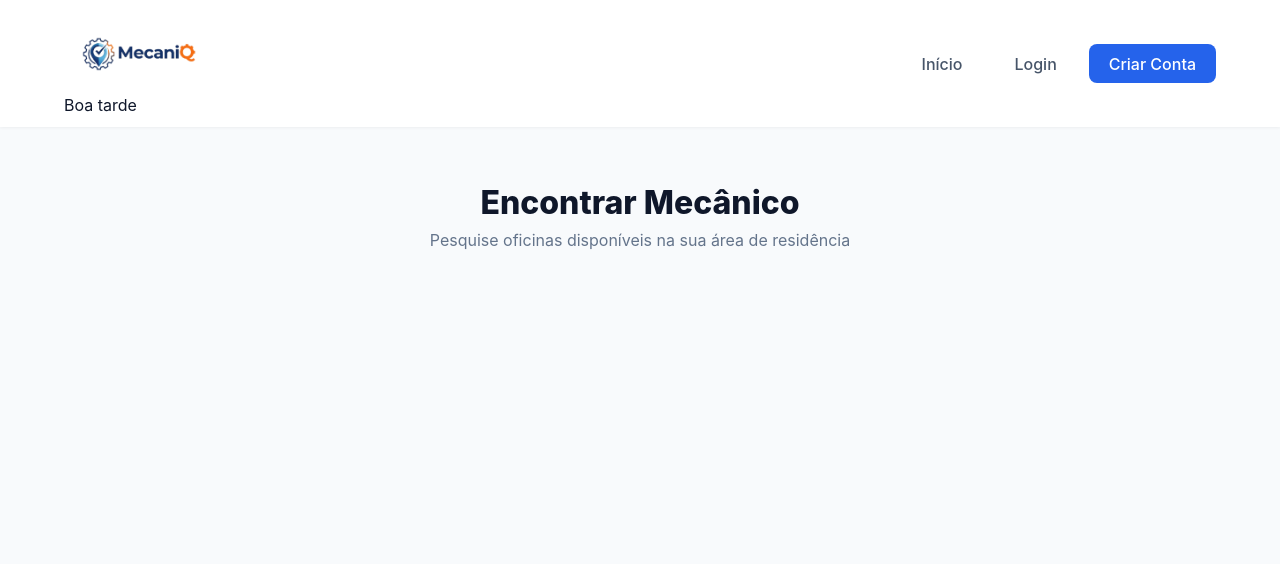
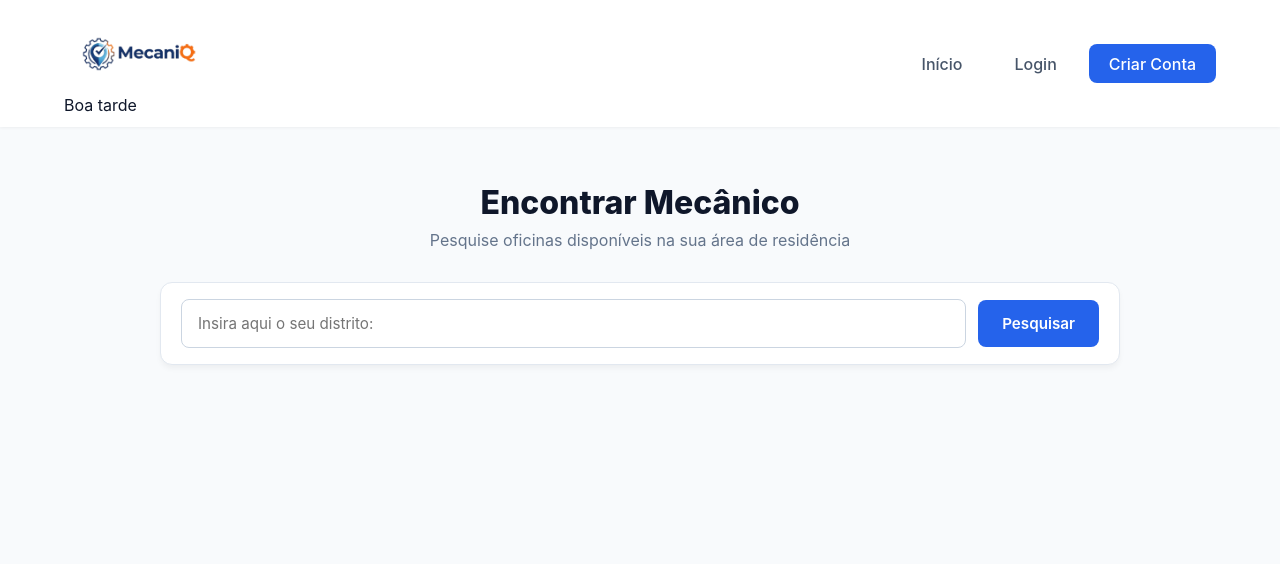
Before and after one commit to diogogonzaga/MecaniQ, a PHP site: page /oficinas.php in a window 1280 px wide. Shown: the top 564 px of the page. Run offline with PHP 8.4, Linux system fonts and the light colour scheme.

Commit message:
Barra de pesquisa e filtro de oficinas

```diff
--- a/css/oficinas.css
+++ b/css/oficinas.css
@@ -26,3 +26,61 @@
   color: #64748b;
   font-size: 1rem;
 }
+
+.search-district-box {
+  background: #ffffff;
+  border: 1px solid #e2e8f0;
+  border-radius: 12px;
+  padding: 1rem 1.25rem;
+  margin-bottom: 1.75rem;
+  box-shadow: 0 4px 6px -1px rgba(0, 0, 0, 0.05);
+}
+
+.search-form {
+  display: flex;
+  align-items: center;
+  gap: 0.75rem;
+}
+
+.search-input-wrapper {
+  flex: 1;
+  display: flex;
+  align-items: center;
+}
+
+.search-input-wrapper input {
+  width: 100%;
+  padding: 0.85rem 1rem;
+  border: 1px solid #cbd5e1;
+  border-radius: 8px;
+  font-family: inherit;
+  font-size: 0.95rem;
+  color: #1e293b;
+  transition: border-color 0.2s, box-shadow 0.2s;
+}
+
+.search-input-wrapper input:focus {
+  outline: none;
+  border-color: #2563eb;
+  box-shadow: 0 0 0 3px rgba(37, 99, 235, 0.15);
+}
+
+.search-btn {
+  padding: 0.85rem 1.5rem;
+  background-color: #2563eb;
+  color: #ffffff;
+  border: none;
+  border-radius: 8px;
+  font-family: inherit;
+  font-weight: 600;
+  font-size: 0.95rem;
+  cursor: pointer;
+  display: inline-flex;
+  align-items: center;
+  justify-content: center;
+  transition: background-color 0.2s;
+}
+
+.search-btn:hover {
+  background-color: #1d4ed8;
+}
--- a/oficinas.php
+++ b/oficinas.php
@@ -48,9 +48,26 @@
         <h1>Encontrar Mecânico</h1>
         <p>Pesquise oficinas disponíveis na sua área de residência</p>
       </div>
+
+      <div class="search-district-box">
+        <form method="GET" action="oficinas.php" class="search-form">
+          <div class="search-input-wrapper">
+            <input
+              type="text"
+              name="distrito"
+              placeholder="Insira aqui o seu distrito:"
+              aria-label="Insira aqui o seu distrito"
+            >
+          </div>
+          <button type="submit" class="search-btn">
+            Pesquisar
+          </button>
+        </form>
+      </div>
     </div>
   </section>
 </main>
+
 
 <footer class="footer">
     <div class="footer-container">
```
